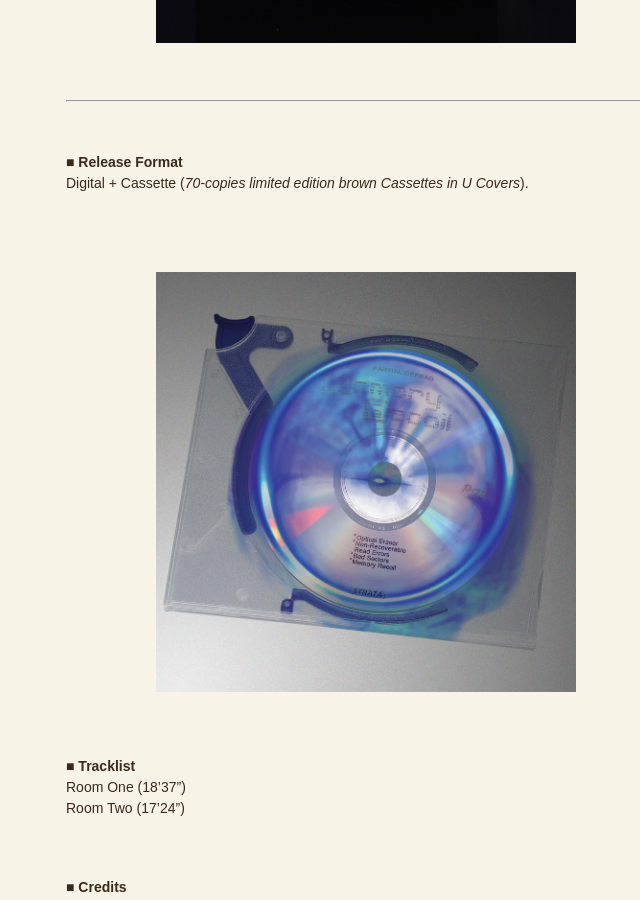
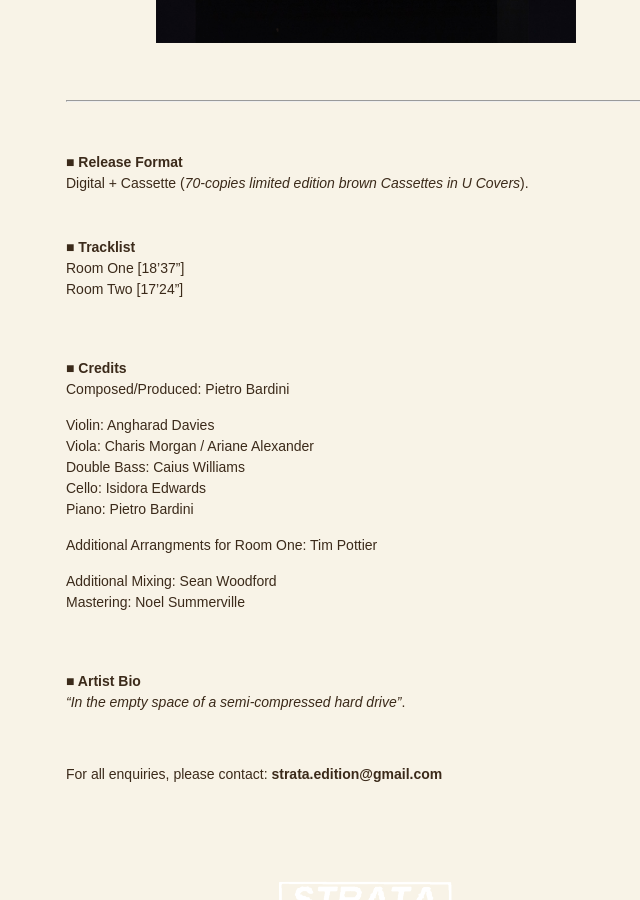
Before and after one commit to StrataEdition/Parallel-Rooms-EPK, a Jekyll site: the page built from index.md, in a window 1280 px wide and 900 px high, scrolled down 886 px. Shown: the whole window, without its empty margins (274-914 px from the left). Built offline with Jekyll 4.4.1, drawn with Linux system fonts in a browser that asks for light colours.

Commit message:
Refine tracklist and remove image from index.md
Updated tracklist formatting and removed unnecessary image.

```diff
--- a/index.md
+++ b/index.md
@@ -31,14 +31,10 @@ After a critically acclaimed debut release featured in [The Quietus](https://the
 Digital + Cassette (*70-copies limited edition brown Cassettes in U Covers*).
 <br>
 
-<br>
-<img src="Cd_Memory Recoil.jpg" alt="Memory Recoil CD" class="centered-image">
-<br>
-
 
 ## ■ Tracklist
-Room One (18’37”)
-Room Two (17’24”)
+Room One [18’37”]
+Room Two [17’24”]
 
 <br>
 
```
